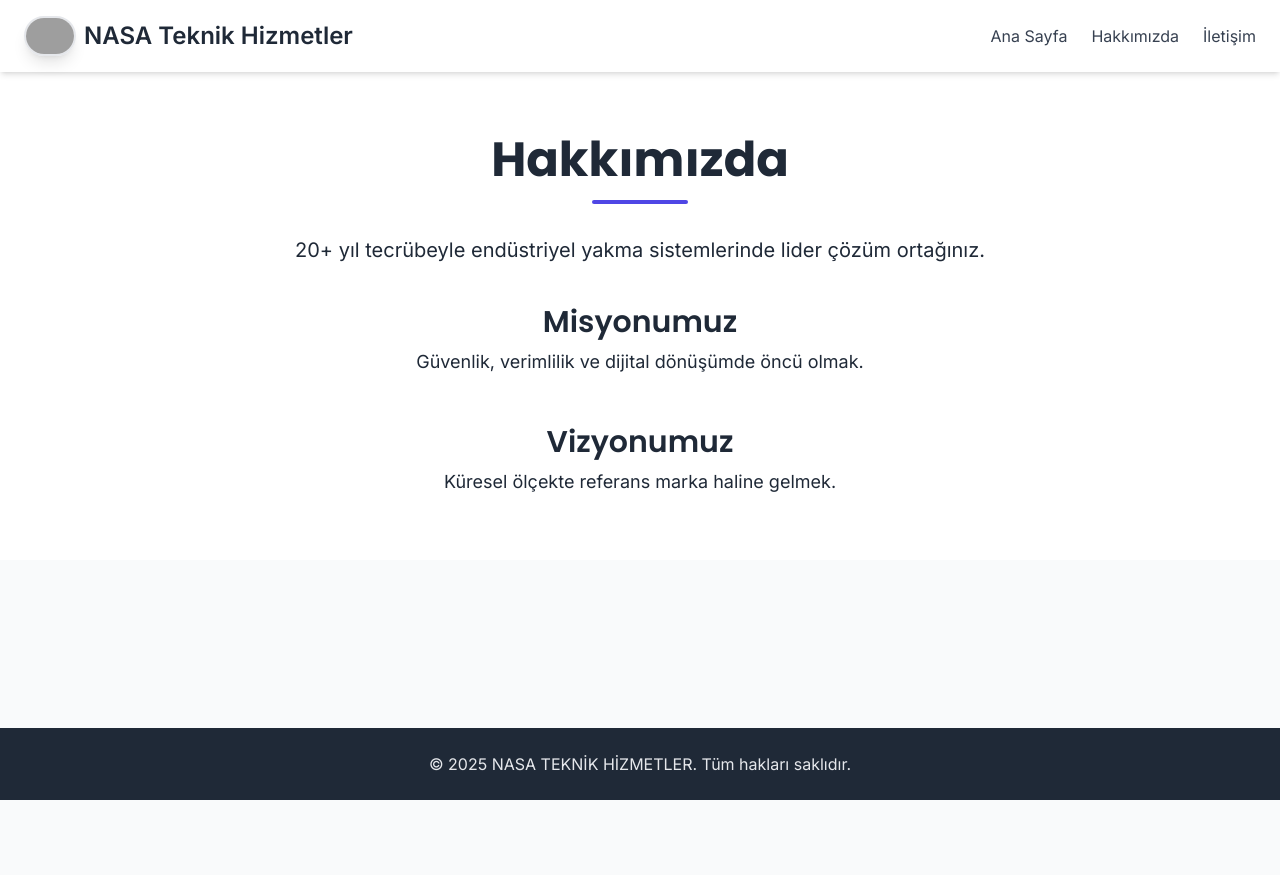
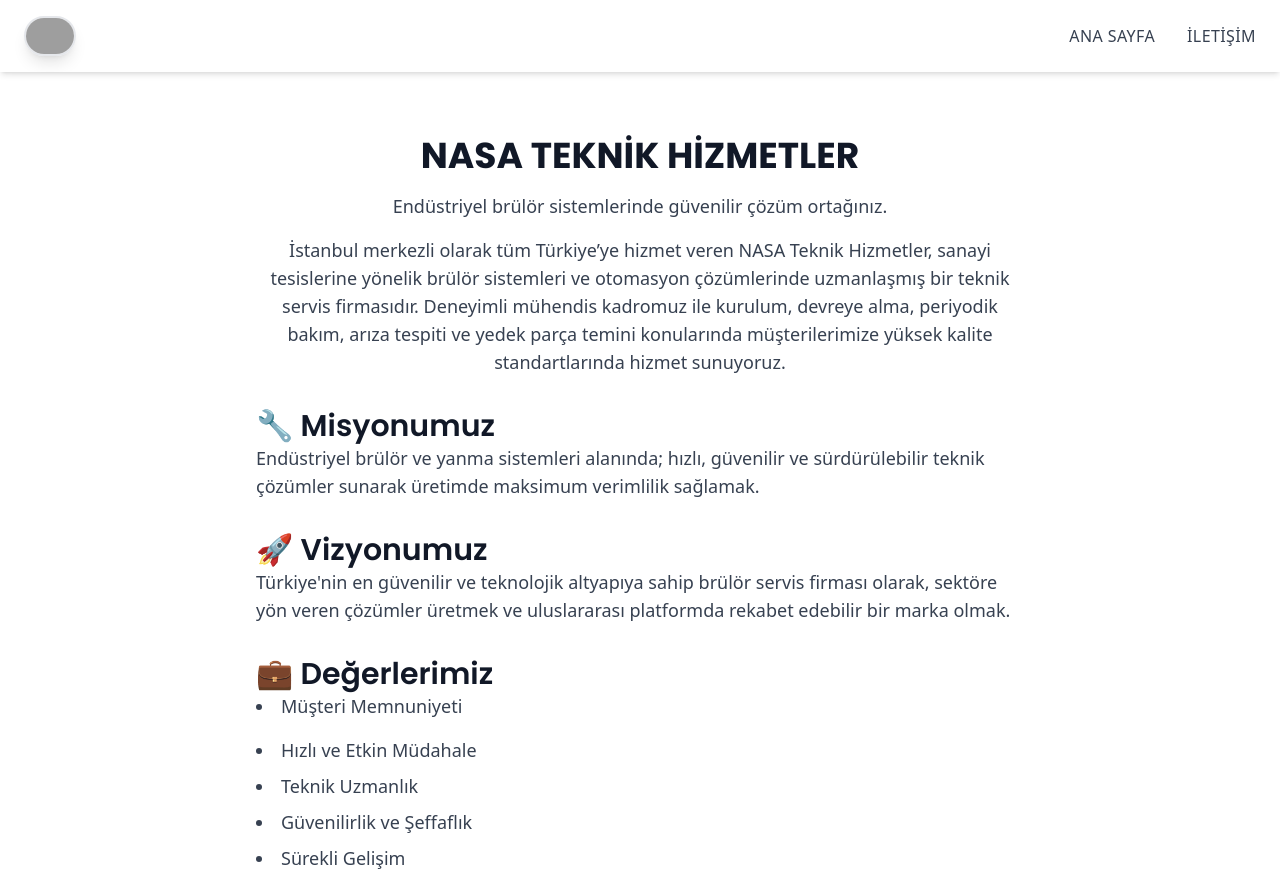
Before and after one commit to hsyndgzl2834/nasa-teknik-web, a plain HTML site: page about.html in a window 1280 px wide. Shown: the top 875 px of the page. Before the commit the page ends 800 px from the top, so only its background shows below. Drawn offline with nearby package versions, Linux system fonts and the light colour scheme; grey boxes are pictures that could not be loaded.

Commit message:
Yaptığım değişikliğin kısa özeti

```diff
--- a/about.html
+++ b/about.html
@@ -1,32 +1,30 @@
 <!DOCTYPE html>
 <html lang="tr">
 <head>
-  <meta charset="UTF-8">
-  <meta name="viewport" content="width=device-width, initial-scale=1.0">
+  <meta charset="UTF-8" />
+  <meta name="viewport" content="width=device-width, initial-scale=1.0" />
   <title data-i18n="aboutTitle">Hakkımızda</title>
 
   <!-- Google Fonts -->
-  <link href="https://fonts.googleapis.com/css2?family=Inter:wght@300;400;600;700&display=swap&family=Poppins:wght@400;600;700" rel="stylesheet">
+  <link href="https://fonts.googleapis.com/css2?family=Inter:wght@300;400;600;700&family=Poppins:wght@400;600;700&display=swap" rel="stylesheet" />
   <!-- Tailwind CSS -->
   <script src="https://cdn.tailwindcss.com"></script>
-  <!-- Custom CSS -->
-  <link rel="stylesheet" href="css/style.css">
+  <!-- Custom Styles -->
+  <link rel="stylesheet" href="css/style.css" />
   <!-- Lang JS -->
   <script src="js/lang.js" defer></script>
 </head>
-<body class="flex flex-col min-h-screen bg-gray-50 text-gray-800">
+<body class="flex flex-col min-h-screen bg-gray-50 text-gray-800 font-sans">
 
   <!-- HEADER -->
   <header class="bg-white shadow-md sticky top-0 z-50">
     <div class="container mx-auto px-6 py-4 flex items-center justify-between">
-      <a href="index.html" class="flex items-center space-x-2">
+      <a href="index.html" class="flex items-center">
         <img src="images/logo.png" alt="NASA Teknik Hizmetler" class="h-10 w-auto rounded-full border-2 border-gray-200 shadow-lg" />
-        <span class="text-xl sm:text-2xl font-semibold text-gray-800" data-i18n="siteTitle">NASA Teknik Hizmetler</span>
       </a>
-      <nav class="hidden md:flex space-x-6 text-gray-700">
-        <a href="index.html" class="hover:text-indigo-600" data-i18n="home">Ana Sayfa</a>
-        <a href="#about" class="hover:text-indigo-600" data-i18n="aboutTitle">Hakkımızda</a>
-        <a href="contact.html" class="hover:text-indigo-600" data-i18n="contactNav">İletişim</a>
+      <nav class="hidden md:flex space-x-8 text-gray-700 uppercase tracking-wide">
+        <a href="index.html" class="font-medium hover:text-indigo-600 transition" data-i18n="home">Ana Sayfa</a>
+        <a href="contact.html" class="font-medium hover:text-indigo-600 transition" data-i18n="contactNav">İletişim</a>
       </nav>
       <button class="md:hidden text-gray-600 focus:outline-none" onclick="document.getElementById('mobile-nav').classList.toggle('hidden')">
         <svg xmlns="http://www.w3.org/2000/svg" class="h-6 w-6" fill="none" viewBox="0 0 24 24" stroke="currentColor">
@@ -35,42 +33,68 @@
       </button>
     </div>
     <nav id="mobile-nav" class="md:hidden hidden bg-white border-t">
-      <a href="index.html" class="block px-6 py-3 hover:bg-gray-100" data-i18n="home">Ana Sayfa</a>
-      <a href="#about" class="block px-6 py-3 hover:bg-gray-100" data-i18n="aboutTitle">Hakkımızda</a>
-      <a href="contact.html" class="block px-6 py-3 hover:bg-gray-100" data-i18n="contactNav">İletişim</a>
+      <a href="index.html" class="block px-6 py-3 hover:bg-gray-100 font-medium" data-i18n="home">Ana Sayfa</a>
+      <a href="#about" class="block px-6 py-3 hover:bg-gray-100 font-medium" data-i18n="aboutTitle">Hakkımızda</a>
+      <a href="contact.html" class="block px-6 py-3 hover:bg-gray-100 font-medium" data-i18n="contactNav">İletişim</a>
     </nav>
   </header>
 
   <!-- About Section -->
   <main class="flex-grow">
     <section id="about" class="py-16 px-4 sm:px-6 lg:px-8 bg-white">
-      <div class="max-w-3xl mx-auto text-center">
-        <h1 class="text-4xl sm:text-5xl font-bold mb-4" data-i18n="aboutTitle">Hakkımızda</h1>
-        <div class="w-24 h-1 bg-indigo-600 mx-auto mb-8 rounded"></div>
-        <p class="text-lg sm:text-xl leading-relaxed mb-10" data-i18n="aboutText">
-          NASA Teknik Hizmetler, 20 yılı aşkın sektörel deneyimiyle endüstriyel yakma sistemlerinde lider çözüm ortağınızdır.
+    <div class="container mx-auto max-w-3xl space-y-8">
+      <!-- Başlık ve Firma Tanıtımı -->
+      <div class="text-center space-y-4">
+        <h1 class="text-3xl sm:text-4xl font-bold text-gray-900">
+          NASA TEKNİK HİZMETLER
+        </h1>
+        <p class="text-base sm:text-lg text-gray-700 leading-relaxed">
+          Endüstriyel brülör sistemlerinde güvenilir çözüm ortağınız.
         </p>
-        <div class="space-y-12">
-          <div>
-            <h2 class="text-2xl sm:text-3xl font-semibold mb-2" data-i18n="missionTitle">Misyonumuz</h2>
-            <p class="text-base sm:text-lg leading-relaxed" data-i18n="missionText">
-              Güvenlik, verimlilik ve dijital dönüşümde öncü olmak.
+        <p class="text-base sm:text-lg text-gray-700 leading-relaxed">
+          İstanbul merkezli olarak tüm Türkiye’ye hizmet veren NASA Teknik Hizmetler, sanayi tesislerine yönelik brülör sistemleri ve otomasyon çözümlerinde uzmanlaşmış bir teknik servis firmasıdır. Deneyimli mühendis kadromuz ile kurulum, devreye alma, periyodik bakım, arıza tespiti ve yedek parça temini konularında müşterilerimize yüksek kalite standartlarında hizmet sunuyoruz.
         </p>
       </div>
+      <!-- Misyon -->
+      <div class="space-y-8">
         <div>
-            <h2 class="text-2xl sm:text-3xl font-semibold mb-2" data-i18n="visionTitle">Vizyonumuz</h2>
-            <p class="text-base sm:text-lg leading-relaxed" data-i18n="visionText">
-              Küresel ölçekte referans marka haline gelmek.
+          <h2 class="text-2xl sm:text-3xl font-semibold text-gray-900 flex items-center gap-2">
+            🔧 Misyonumuz
+          </h2>
+          <p class="text-base sm:text-lg text-gray-700 leading-relaxed">
+            Endüstriyel brülör ve yanma sistemleri alanında; hızlı, güvenilir ve sürdürülebilir teknik çözümler sunarak üretimde maksimum verimlilik sağlamak.
           </p>
+        </div>
+        <!-- Vizyon -->
+        <div>
+          <h2 class="text-2xl sm:text-3xl font-semibold text-gray-900 flex items-center gap-2">
+            🚀 Vizyonumuz
+          </h2>
+          <p class="text-base sm:text-lg text-gray-700 leading-relaxed">
+            Türkiye'nin en güvenilir ve teknolojik altyapıya sahip brülör servis firması olarak, sektöre yön veren çözümler üretmek ve uluslararası platformda rekabet edebilir bir marka olmak.
+          </p>
+        </div>
+        <!-- Değerlerimiz -->
+        <div>
+          <h2 class="text-2xl sm:text-3xl font-semibold text-gray-900">
+            💼 Değerlerimiz
+          </h2>
+          <ul class="list-disc list-inside text-base sm:text-lg text-gray-700 leading-relaxed space-y-2">
+            <li>Müşteri Memnuniyeti</li>
+            <li>Hızlı ve Etkin Müdahale</li>
+            <li>Teknik Uzmanlık</li>
+            <li>Güvenilirlik ve Şeffaflık</li>
+            <li>Sürekli Gelişim</li>
+          </ul>
         </div>
       </div>
     </div>
   </section>
   </main>
 
-  <!-- FOOTER (Consistent Across All Pages) -->
+  <!-- FOOTER -->
   <footer class="bg-gray-800 text-gray-200 py-6">
-    <div class="container mx-auto px-4 sm:px-6 lg:px-8 text-center">
+    <div class="container mx-auto px-6 text-center">
       <p data-i18n="footerText">© 2025 NASA TEKNİK HİZMETLER. Tüm hakları saklıdır.</p>
     </div>
   </footer>
```
Lines whose indentation alone changed are shown as unchanged.
